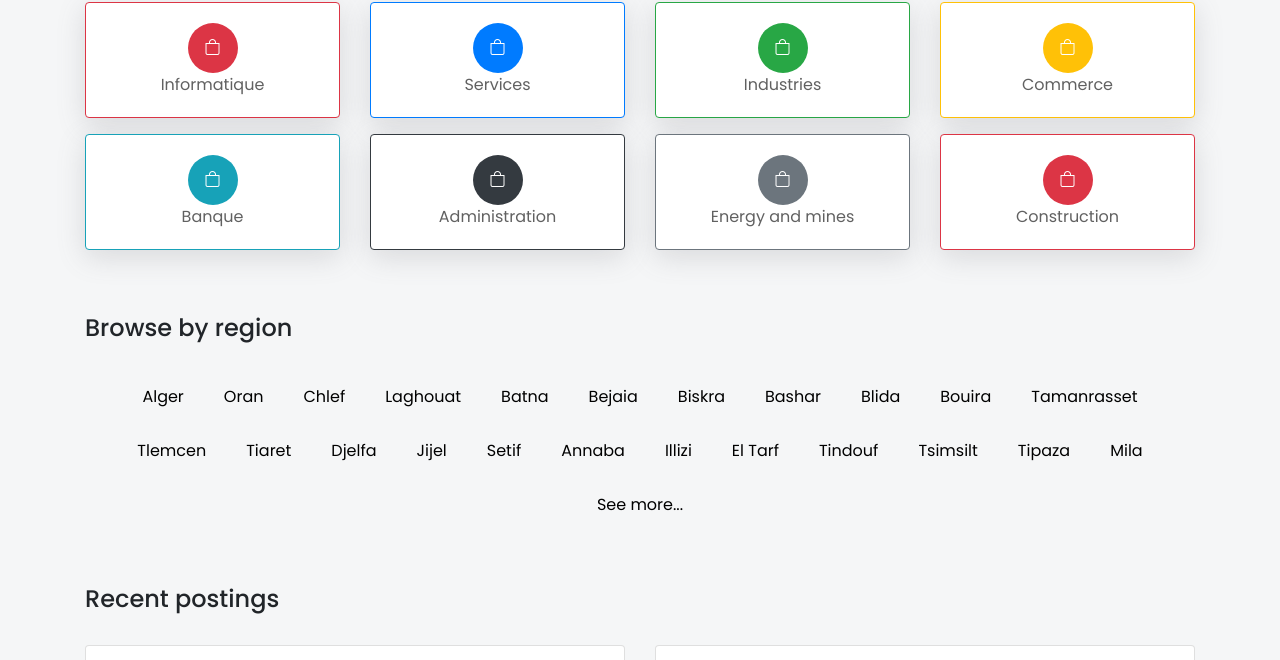
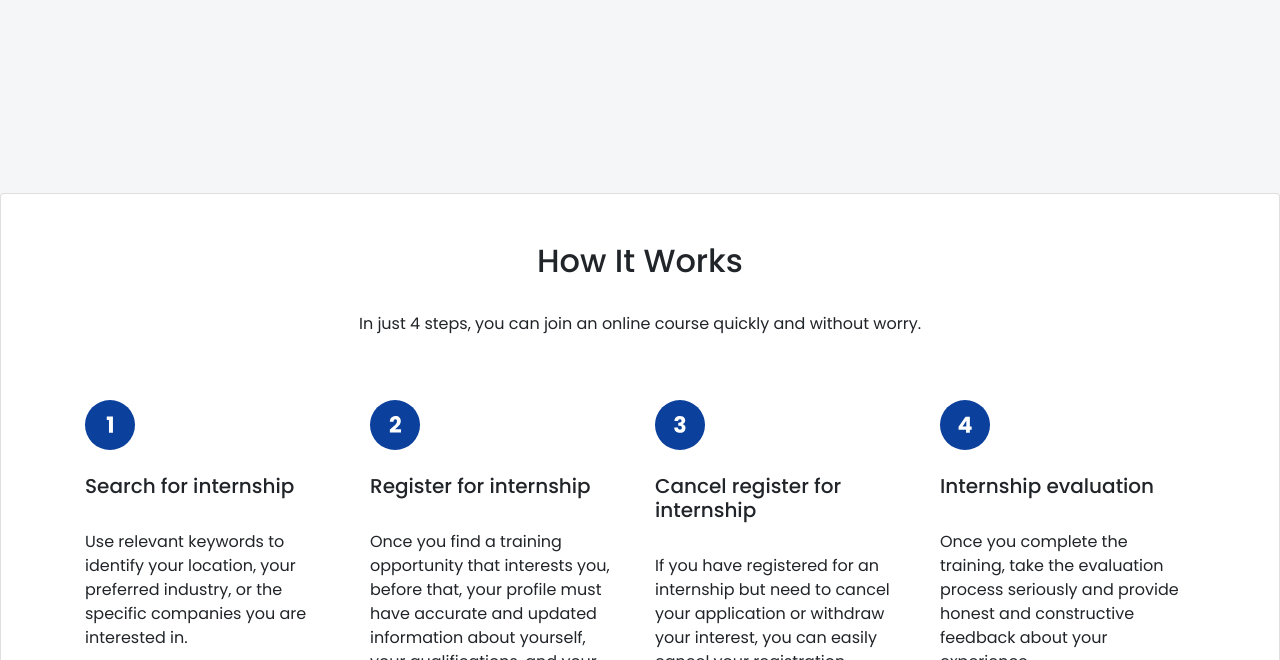
Before and after one commit to AbdelkarimMerabet/internFinder--Front-End, a plain HTML site: page index.html in a window 1280 px wide. Shown: the part 598-1258 px from the top of the page. Drawn offline with nearby package versions, Linux system fonts and the light colour scheme.

Commit message:
update   page home

```diff
--- a/index.html
+++ b/index.html
@@ -72,7 +72,7 @@
     <!-------------------------------------------- content ------------------------------------>
 
     <!-------------------------------------------- header ------------------------------------>
-    <div class="header">
+    <div class="header " style="height: 90vh;">
       <div class="container">
           <div class="row justify-content-md-center align-items-center">
               <div class="col">
@@ -112,7 +112,64 @@
       </div>
     </div>
     <!-------------------------------------------- header ------------------------------------>
-
+    <div class="work card pt-5 pb-5">
+      <div class="container">
+        <div class="work-header pb-5">
+          <h2 class="title text-center pb-4">How It Works</h2>
+          <p class="paragraphe text-center">
+            In just 4 steps, you can join an online course quickly and without worry.
+          </p>
+        </div>
+        <div class="work-body">
+          <div class="row">
+            <div class="col-sm-12 col-md-6 col-lg-3">
+              <div class="nbr pb-4">
+                <img style="width: 50px;" src="images/circle-1.svg" >
+              </div>
+              <div class="title pb-4">
+                <h5>Search for  internship</h5>
+              </div>
+              <div class="paragraphe">
+                <p>Use relevant keywords to identify your location, your preferred industry, or the specific companies you are interested in.</p>
+              </div>
+            </div>
+            <div class="col-sm-12 col-md-6 col-lg-3">
+              <div class="nbr pb-4">
+                <img style="width: 50px;" src="images/circle-2.svg" >
+              </div>
+              <div class="title pb-4">
+                <h5>Register for internship</h5>
+              </div>
+              <div class="paragraphe">
+                <p>Once you find a training opportunity that interests you, before that, your profile must have accurate and updated information about yourself, your qualifications, and your availability.</p>
+              </div>
+            </div>
+            <div class="col-sm-12 col-md-6 col-lg-3">
+              <div class="nbr pb-4">
+                <img style="width: 50px;" src="images/circle-3.svg" >
+              </div>
+              <div class="title pb-4">
+                <h5>Cancel register for internship</h5>
+              </div>
+              <div class="paragraphe">
+                <p>If you have registered for an internship but need to cancel your application or withdraw your interest, you can easily cancel your registration.</p>
+              </div>
+            </div>
+            <div class="col-sm-12 col-md-6 col-lg-3">
+              <div class="nbr pb-4">
+                <img style="width: 50px;" src="images/circle-4.svg" >
+              </div>
+              <div class="title pb-4">
+                <h5>Internship evaluation</h5>
+              </div>
+              <div class="paragraphe">
+                <p>Once you complete the training, take the evaluation process seriously and provide honest and constructive feedback about your experience.</p>
+              </div>
+            </div>
+          </div>
+        </div>
+      </div>
+    </div>
     <!-------------------------------------------- category ---------------------------------->
       <div class="category mt-5">
         <div class="container">
--- a/style.css
+++ b/style.css
@@ -360,7 +360,7 @@ footer .Links li a:hover {
 /********************* Home *************************************/
   /******************* header ***********************************/
   .header {
-    color: black;
+    color: #0b409c;
     padding-top: 100px;
   }
   .header .header-title h1{
```
Also changed, not shown: images/circle-1.svg (added), images/circle-2.svg (added), images/circle-3.svg (added), images/circle-4.svg (added).
